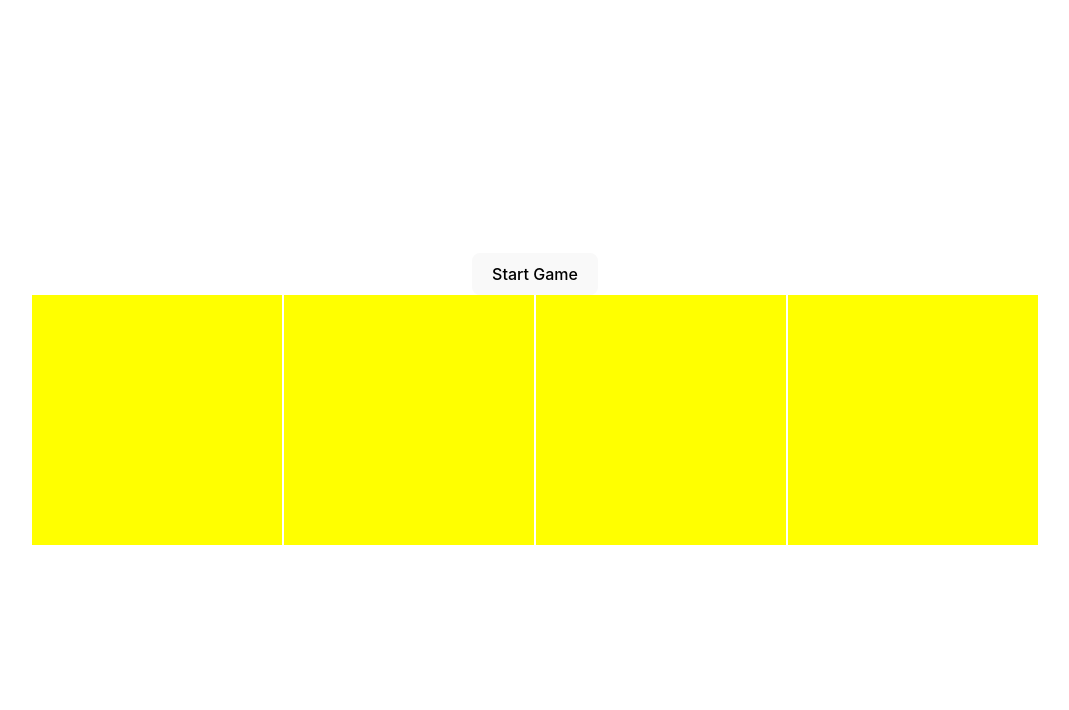
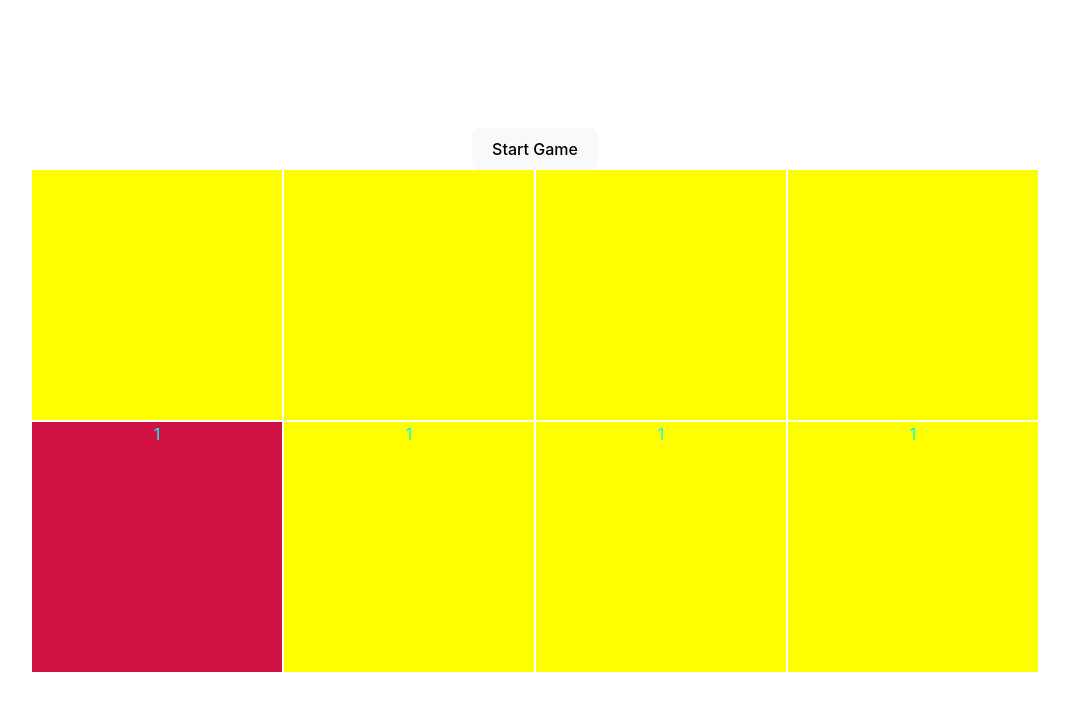
Before and after one commit to nikolaos-konstan/Mastermind, a React (Vite) app: page / in a window 1280 px wide. Shown: the top 710 px of the page, without its empty margins (105-1174 px from the left). Built offline with nearby package versions, Linux system fonts and the light colour scheme.

Commit message:
useReducer

```diff
--- a/src/App.jsx
+++ b/src/App.jsx
@@ -1,6 +1,7 @@
 import { useState } from "react";
 import "./App.css";
 import { SecretCombo } from "./Components/SecretCombo";
+import { TryLine } from "./Components/TryLine";
 
 function App() {
   //State of secret combination
@@ -34,6 +35,7 @@ function App() {
     <>
       {gameStart}
       <SecretCombo hiddenCombination={hiddenCombination} />
+      <TryLine colours={colours} />
     </>
   );
 }
--- /dev/null
+++ b/src/Components/TryLine.jsx
@@ -0,0 +1,37 @@
+import { useReducer } from "react";
+
+/* eslint-disable react/prop-types */
+export const TryLine = ({ colours }) => {
+  const array = colours;
+  const initialState = {
+    items: array,
+    currentIndex: 0,
+  };
+
+  const reducer = (state, action) => {
+    switch (action.type) {
+      case "next":
+        const newIndex = (state.currentIndex + 1) % state.items.length;
+        return { ...state, currentIndex: newIndex };
+      default:
+        return state;
+    }
+  };
+
+  const [state, dispatch] = useReducer(reducer, initialState);
+  const currentItem = state.items[state.currentIndex];
+  return (
+    <div className="try-line">
+      <div
+        className="square"
+        style={{ backgroundColor: currentItem }}
+        onClick={() => dispatch({ type: "next" })}
+      >
+        1
+      </div>
+      <div className="square">1</div>
+      <div className="square">1</div>
+      <div className="square">1</div>
+    </div>
+  );
+};
```
